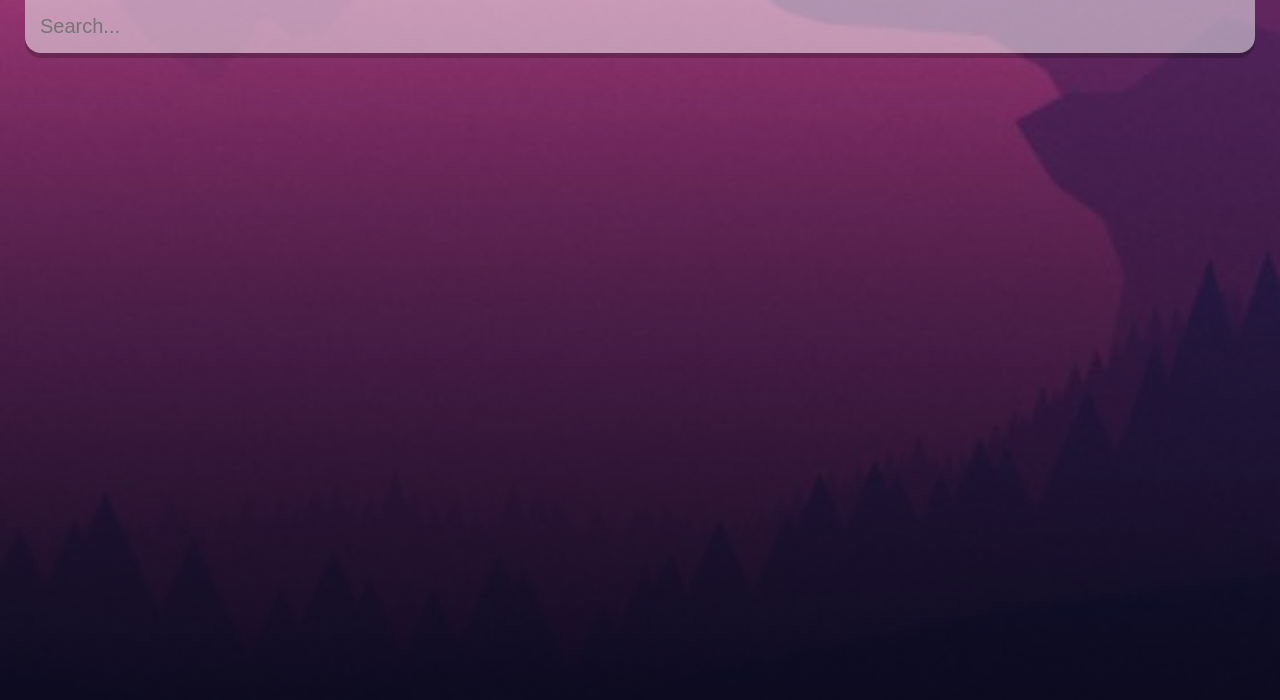
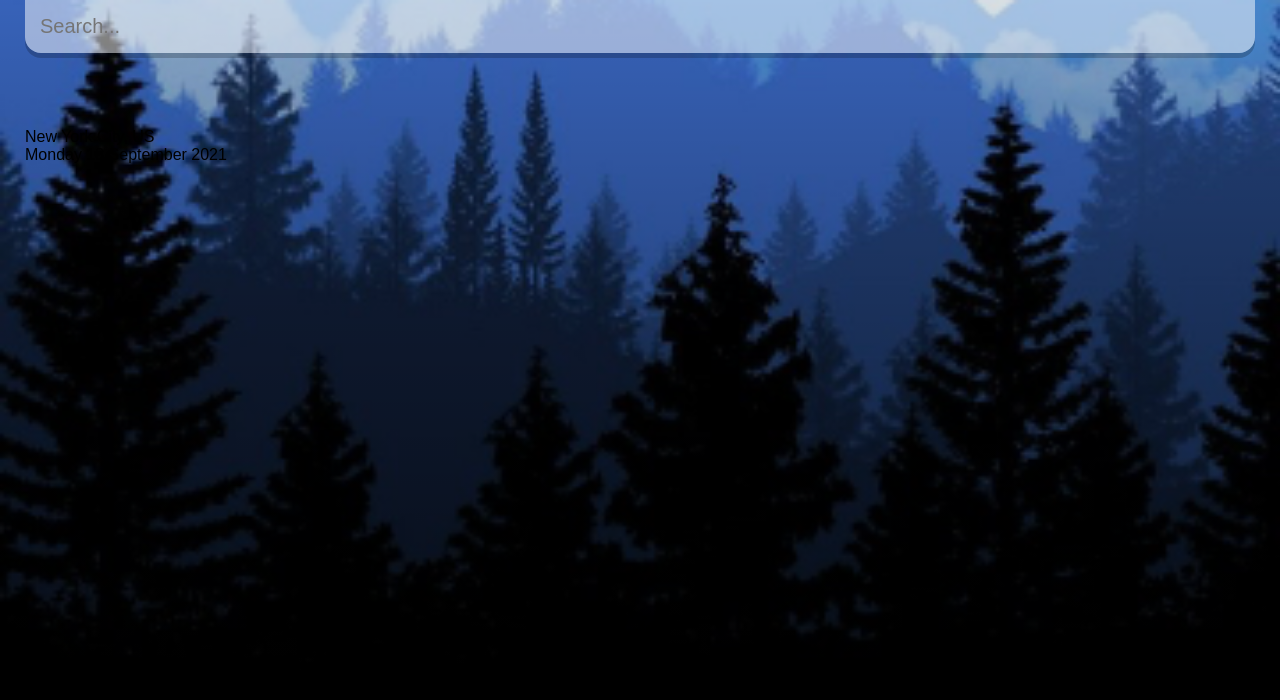
Before and after one commit to brianpompey/react-weather, a React (Create React App) app: page / in a window 1280 px wide. Shown: the top 700 px of the page. Built offline with nearby package versions, Linux system fonts and the light colour scheme.

Commit message:
ADd date builder

```diff
--- a/src/App.js
+++ b/src/App.js
@@ -4,8 +4,22 @@ const api = {
 }
 
 function App() {
+
+
+  const dateBuilder = (d) => {
+    let months = ["January", "February", "March", "April", "May", "June", "July", "August", "September", "October", "November", "December"];
+    let days = ["Sunday", "Monday", "Tuesday", "Wednesday", "Thursday", "Friday", "Saturday"];
+
+    let day = days[d.getDay()];
+    let date = d.getDate();
+    let month = months[d.getMonth()];
+    let year = d.getFullYear();
+
+    return `${day} ${date} ${month} ${year}`
+  }
+
   return (
-    <div className="app warm">
+    <div className="app">
       <main>
         <div className="search-box">
           <input
@@ -14,6 +28,10 @@ function App() {
             placeholder="Search..."
           />
         </div>
+        <div className="location-box">
+          <div className="location">New York City, US</div>
+          <div className="date">{dateBuilder(new Date())}</div>
+        </div>
       </main>
     </div>
   );
```
